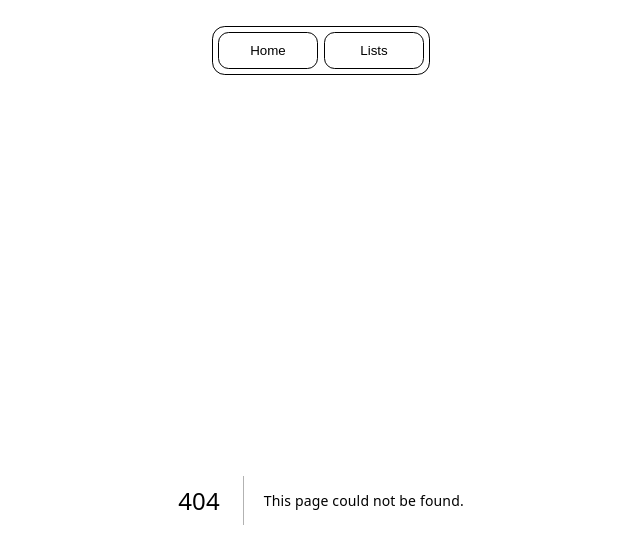
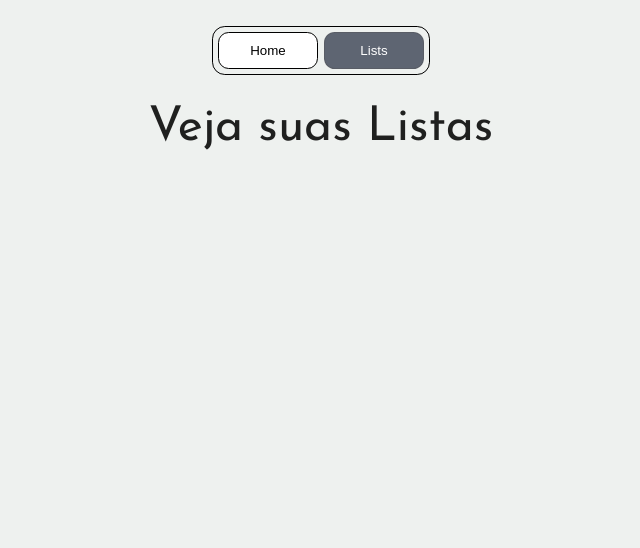
Before and after one commit to OBitencourt/listly, a Next.js app in the folder frontend/: page /lists in a window 1280 px wide. Before the commit this address had no page. Shown: the top 548 px of the page, without its empty margins (319-959 px from the left). Built offline with nearby package versions, Linux system fonts and the light colour scheme.

Commit message:
feat: restyling header and adding initial lists page

```diff
--- /dev/null
+++ b/frontend/pages/lists.tsx
@@ -0,0 +1,30 @@
+import { Container, Typography } from "@mui/material"
+
+const Lists = () => {
+
+    return (
+        <>
+            <Container
+                maxWidth='sm'
+                sx={{
+                    display: 'flex',
+                    justifyContent: 'center',
+                    flexDirection: 'column',
+                    alignItems: 'center'
+                }}
+            >
+                <Typography
+                    variant="h3"
+                    sx={{
+                        fontFamily: 'Josefin Sans, sans-serif'
+                    }}
+                >
+                    Veja suas Listas
+                </Typography>
+
+            </Container>
+        </>
+    )
+}
+
+export default Lists
--- a/frontend/src/components/Header/Header.tsx
+++ b/frontend/src/components/Header/Header.tsx
@@ -2,16 +2,30 @@
 import React from 'react';
 import { StyledButton, StyledHeader, StyledNav } from './style';
 
+import { useRouter } from 'next/router';
+
 const Header = () => {
+
+    const router = useRouter()
+
+    const handleNav = (path: string) => {
+        router.push(path)
+    }
 
     return (
        <>
             <StyledHeader>
                 <StyledNav>
-                    <StyledButton>
+                    <StyledButton
+                        $isActive={router.pathname === '/'}
+                        onClick={() => handleNav('/')}
+                    >
                         Home
                     </StyledButton>
-                    <StyledButton>
+                    <StyledButton
+                        $isActive={router.pathname === '/lists'}
+                        onClick={() => handleNav('/lists')}
+                    >
                         Lists
                     </StyledButton>
                 </StyledNav>
--- a/frontend/src/components/Header/style.ts
+++ b/frontend/src/components/Header/style.ts
@@ -4,7 +4,6 @@ import styled from "styled-components";
 export const StyledHeader = styled.header`
     height: 100px;
     width: 100%;
-
     display: flex;
     justify-content: center;
     align-items: center;
@@ -20,7 +19,7 @@ export const StyledNav = styled.nav`
 
 `
 
-export const StyledButton = styled.button`
+export const StyledButton = styled.button<{$isActive: boolean}>`
     width: 100px;
     padding: 10px;
     background-color: white;
@@ -31,8 +30,24 @@ export const StyledButton = styled.button`
     transition: all 300ms ease-in-out;
     color: black;
 
-    &:hover {
-        background-color: black;
+    ${({ $isActive }) => $isActive ? `
         color: white;
-    }
+        background-color: #5E6572;
+        border: 1px solid #4b484845;
+
+        &:hover {
+            color: white;
+            background-color: #5E6572;
+            border: 1px solid #4b484845;
+        }
+    ` : `
+        color: black;
+        background-color: whtie;
+        border: 1px solid black;
+        &:hover {
+            background-color: #A9B4C2;
+            color: white;
+        }
+    `}
+
 `
```
